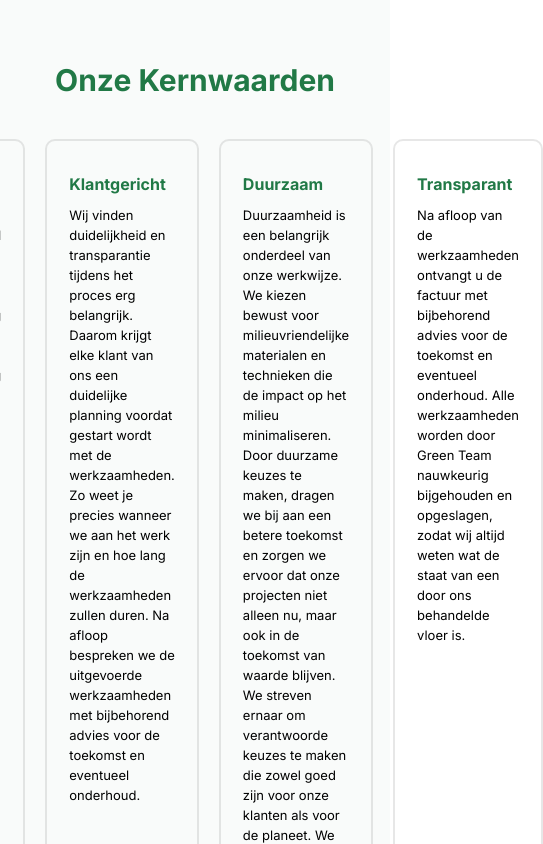
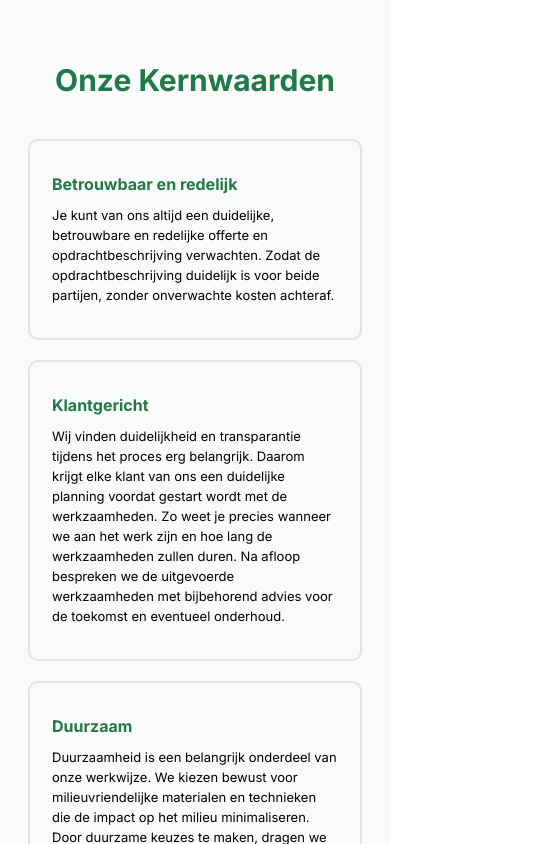
Before and after one commit to GreenTeam88/greenteam-front-end, a Next.js app: page /zakelijk in a window 390 px wide. Shown: the part 5600-6444 px from the top of the page, 543 px wide, since content can reach past the window. Built offline with nearby package versions, Linux system fonts and the light colour scheme.

Commit message:
fixing a mobile issues

```diff
--- a/src/app/(root)/(routes)/zakelijk/_components/coreValues.tsx
+++ b/src/app/(root)/(routes)/zakelijk/_components/coreValues.tsx
@@ -30,7 +30,7 @@ const coreValuesInfo: CoreValueCardProps[] = [
 
 const CoreValueCard: React.FC<CoreValueCardProps> = ({ title, paragraph }) => {
   return (
-    <div className="flex max-w-[284px] border-2 rounded-[10px] border-black10 border-opacity-10 flex-col  py-[33px] px-[22px] gap-[11px]">
+    <div className="flex  lg:max-w-[284px] border-2 rounded-[10px] border-black10 border-opacity-10 flex-col  py-[33px] px-[22px] gap-[11px]">
       <HeadlineSemibold className="text-primaryDefault">{title}</HeadlineSemibold>
       <BodyText>{paragraph}</BodyText>
     </div>
@@ -41,7 +41,7 @@ export const CoreValues = () => {
   return (
     <div className="flex flex-col w-full gap-10 py-24 items-center justify-center">
       <H2 className="text-primaryDefault">Onze Kernwaarden</H2>
-      <div className="flex gap-5">
+      <div className="flex flex-col lg:flex-row gap-5 px-7">
         {coreValuesInfo.map((coreInfo) => (
           <CoreValueCard {...coreInfo} />
         ))}
```
